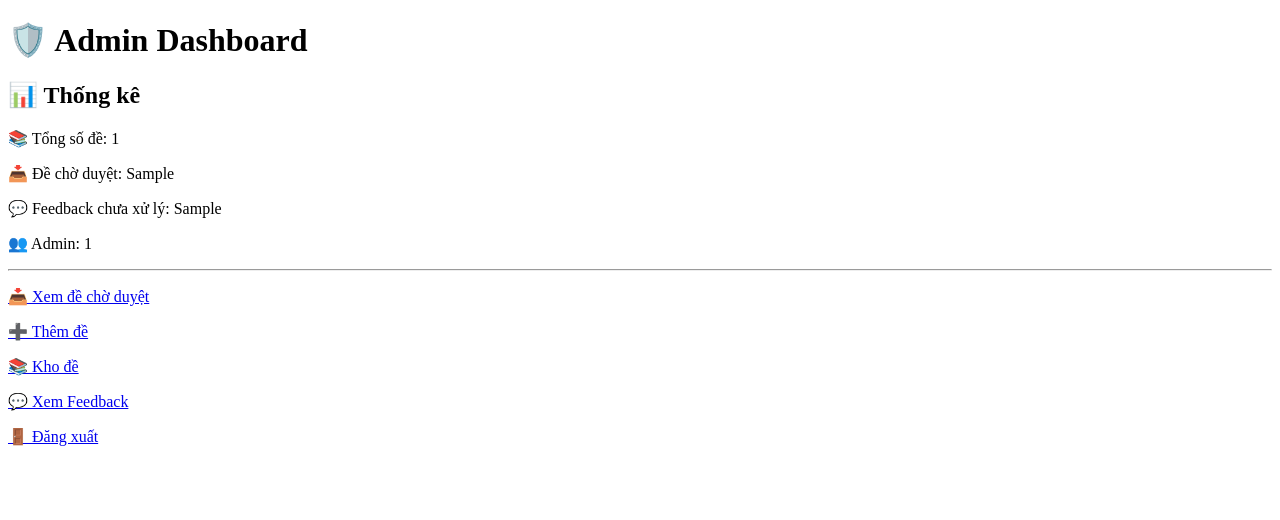
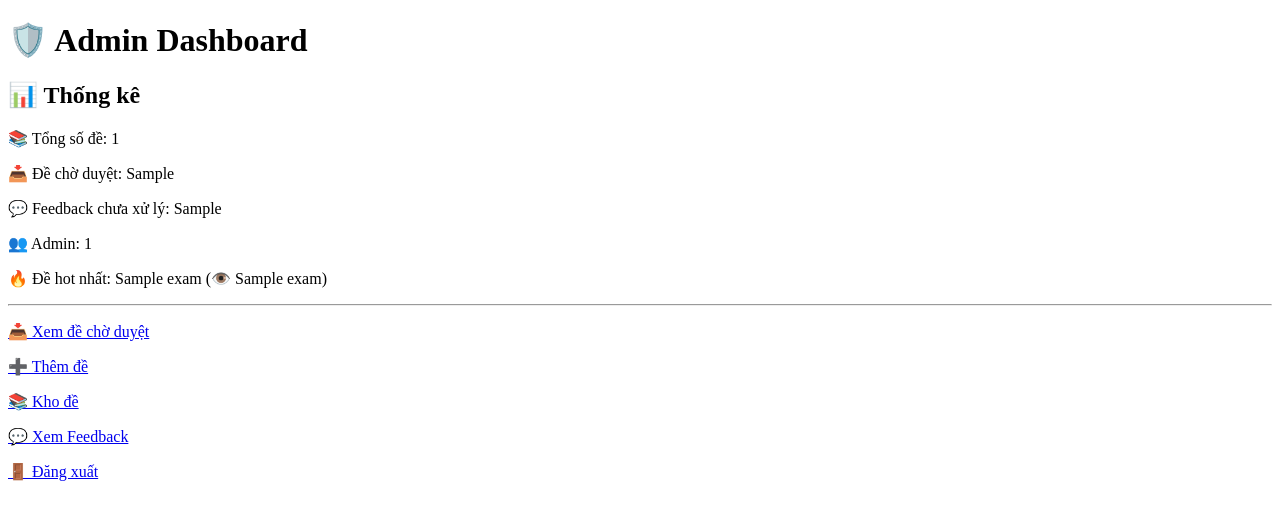
Before and after one commit to KhoiNguyen2809/flask-web, a Flask app: template templates/admin.html in a window 1280 px wide. Shown: the top 520 px of the page. Run offline with Flask 3, Linux system fonts and the light colour scheme; the template is opened without the code that fills it: most values are stand-ins (such as "Sample title", 1, 10 or a date in 2020).

Commit message:
Update admin.html

```diff
--- a/templates/admin.html
+++ b/templates/admin.html
@@ -13,6 +13,16 @@
 <p>💬 Feedback chưa xử lý: {{ pending_feedbacks }}</p>
 
 <p>👥 Admin: {{ total_admins }}</p>
+
+{% if top_exam %}
+
+<p>
+🔥 Đề hot nhất:
+{{ top_exam[0] }}
+(👁️ {{ top_exam[1] }})
+</p>
+
+{% endif %}
 
 <hr>
 
```
